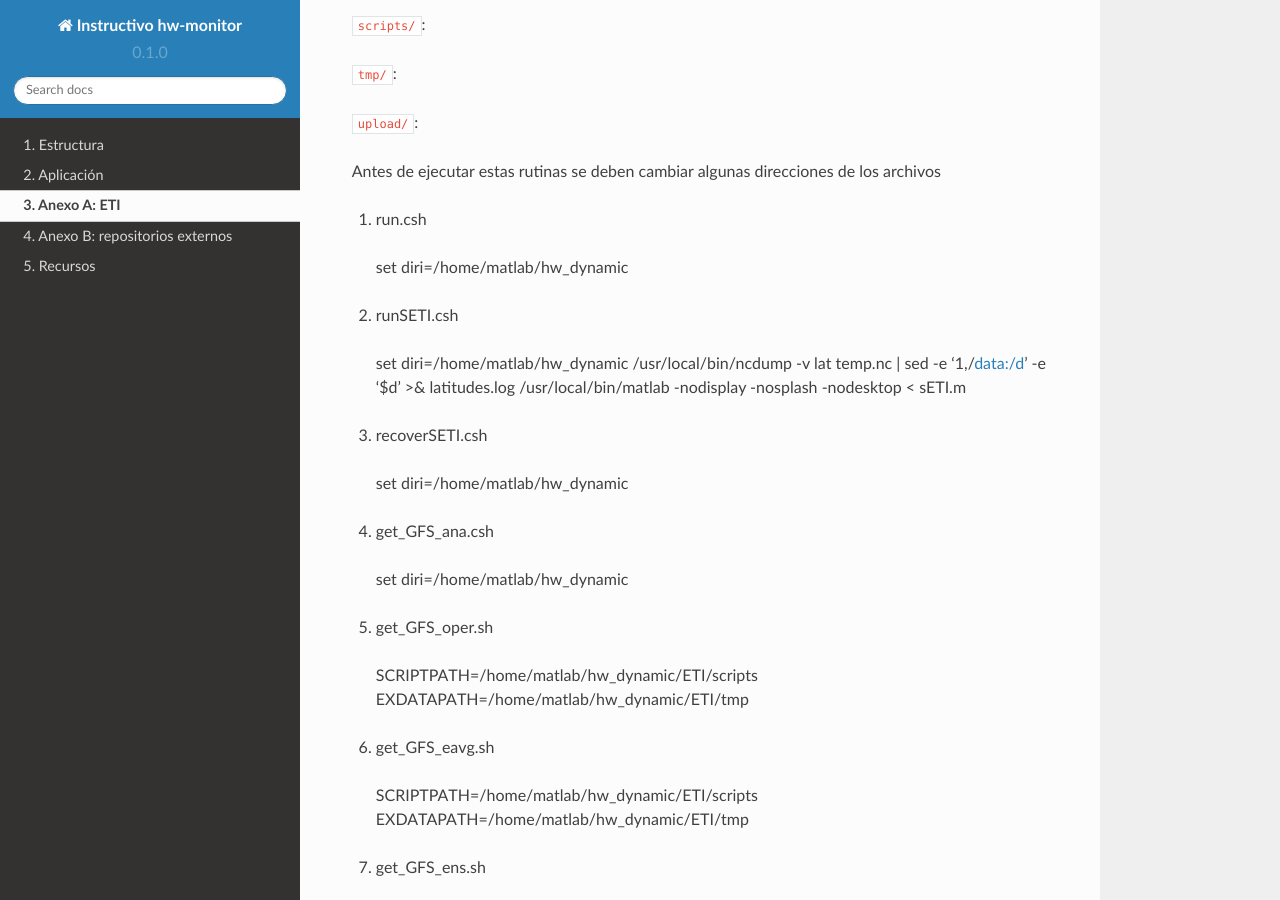
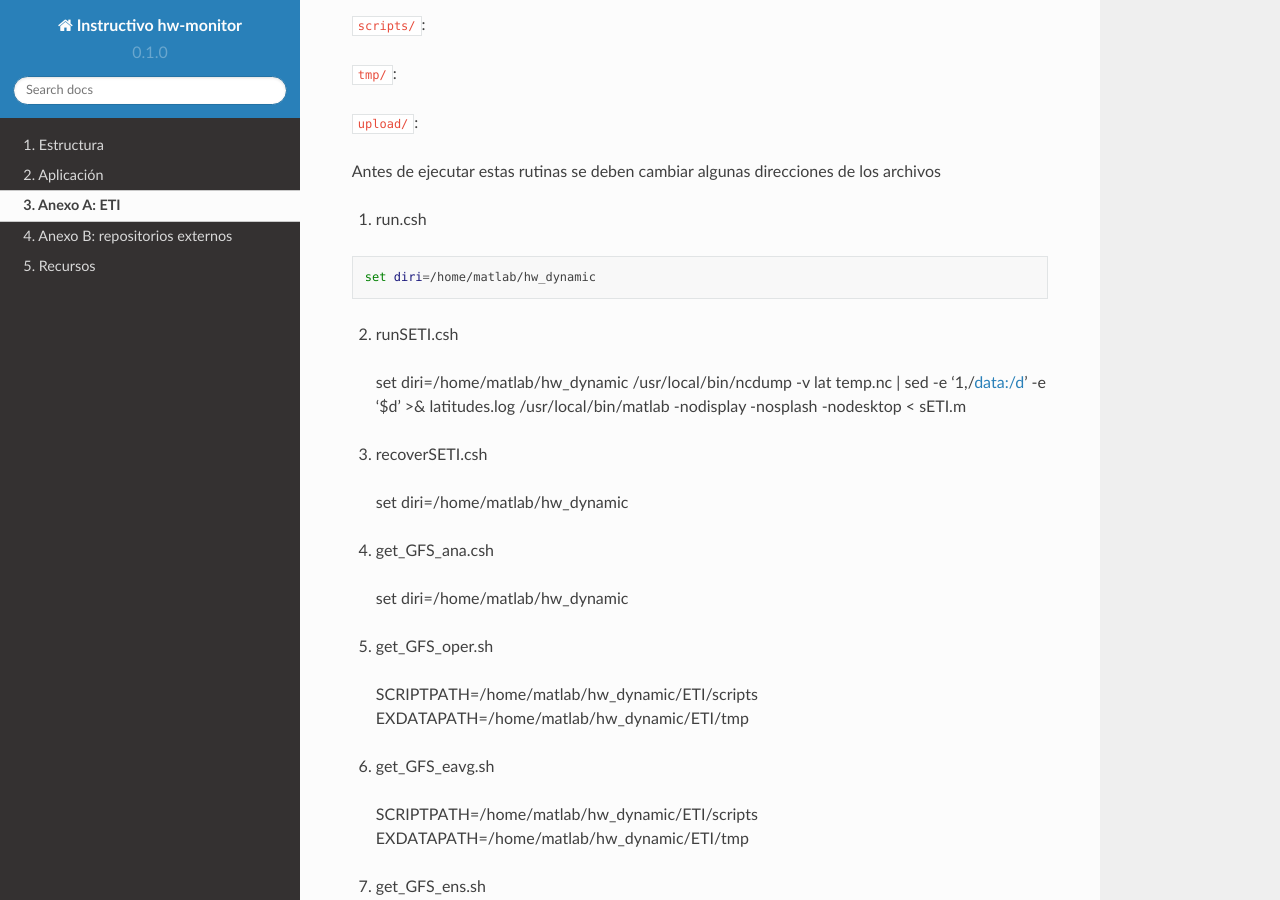
Before and after one commit to chsegura/rtd-tutorial, a Sphinx documentation site: the page built from docs/source/anexoA.rst, in a window 1280 px wide and 900 px high, scrolled down 682 px. Built offline with Sphinx 7.4.7 and the Read the Docs theme 2.0.0, drawn with Linux system fonts in a browser that asks for light colours.

Commit message:
Update anexoA.rst

```diff
--- a/docs/source/anexoA.rst
+++ b/docs/source/anexoA.rst
@@ -34,7 +34,9 @@ ETI contiene una serie de subdirectorios, rutinas y scripts que generan un pron
 
 Antes de ejecutar estas rutinas se deben cambiar algunas direcciones de los archivos
 
-1) run.csh ::
+1) run.csh
+
+.. code:: bash
 
   set diri=/home/matlab/hw_dynamic
 
```
